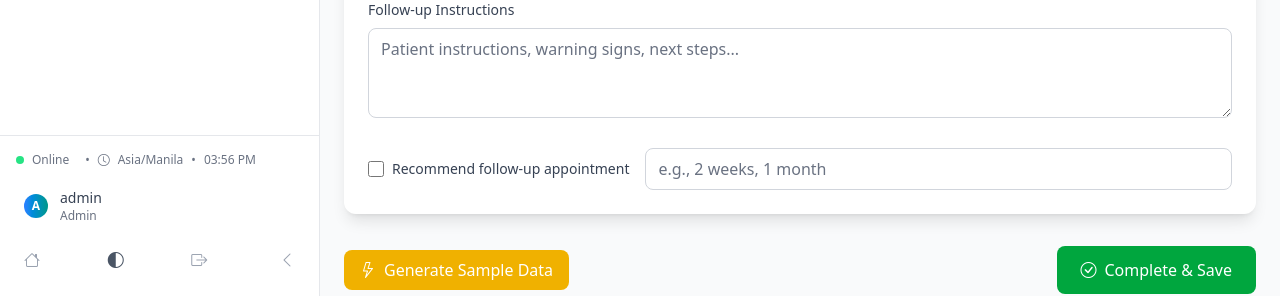
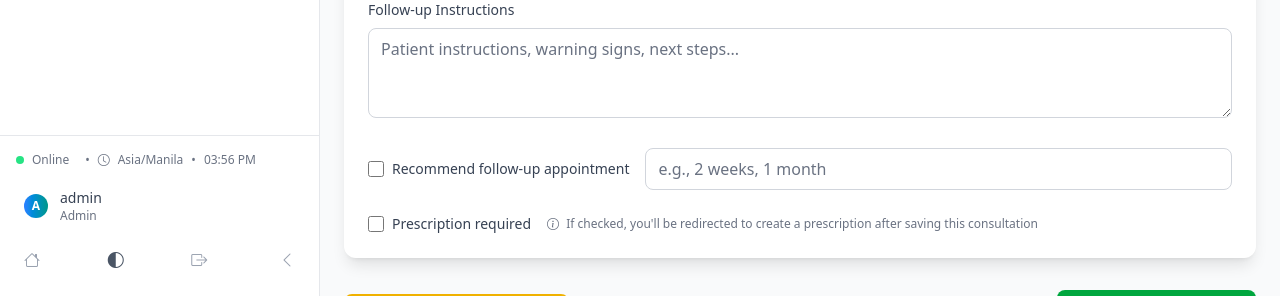
Before and after one commit to MACantara/C.A.R.E, a Flask app: page /consultations/new in a window 1280 px wide. Shown: the part 2304-2600 px from the top of the page. Run offline with Flask 3, Linux system fonts and the light colour scheme; a user stored in the database is signed in.

Commit message:
Add prescription handling and context in consultations and prescriptions

```diff
--- a/app/routes/consultations.py
+++ b/app/routes/consultations.py
@@ -119,6 +119,7 @@ def create_consultation():
     patient_id = request.form.get("patient_id")
     appointment_id = request.form.get("appointment_id") or None
     consultation_id = request.form.get("consultation_id") or None  # For updating existing
+    prescription_required = bool(request.form.get("prescription_required"))  # Check if prescription is needed
 
     # Validation
     if not patient_id:
@@ -331,9 +332,20 @@ def create_consultation():
 
         action = "updated" if consultation_id else "completed"
         flash(f"Consultation {action} for {patient.display_name}.", "success")
-        return redirect(
-            url_for("medical_records.patient_records", patient_id=patient_id)
-        )
+
+        # Check if prescription is required and redirect accordingly
+        if prescription_required:
+            return redirect(
+                url_for(
+                    "prescriptions.new_prescription",
+                    patient_id=patient_id,
+                    consultation_id=consultation.id
+                )
+            )
+        else:
+            return redirect(
+                url_for("medical_records.patient_records", patient_id=patient_id)
+            )
 
     except Exception as e:
         db.session.rollback()
--- a/app/templates/medical_dashboard/medical_records/consultation_form.html
+++ b/app/templates/medical_dashboard/medical_records/consultation_form.html
@@ -394,6 +394,19 @@
                                     class="w-full px-3 py-2 border border-gray-300 dark:border-gray-600 rounded-lg focus:outline-none focus:ring-2 focus:ring-green-500 bg-white dark:bg-gray-700 text-gray-900 dark:text-white placeholder-gray-500 dark:placeholder-gray-400">
                             </div>
                         </div>
+
+                        <!-- Prescription Required Checkbox -->
+                        <div class="flex items-center space-x-4 mt-4">
+                            <label class="flex items-center">
+                                <input type="checkbox" name="prescription_required" id="prescription_required"
+                                    class="form-checkbox h-4 w-4 text-blue-600">
+                                <span class="ml-2 text-sm text-gray-700 dark:text-gray-300">Prescription required</span>
+                            </label>
+                            <p class="text-xs text-gray-500 dark:text-gray-400">
+                                <i class="bi bi-info-circle mr-1"></i>
+                                If checked, you'll be redirected to create a prescription after saving this consultation
+                            </p>
+                        </div>
                     </div>
                 </div>
 
```
Also changed, not shown: app/routes/prescriptions.py (+8 -1 lines), app/templates/medical_dashboard/medical_records/prescription_form.html (+31 -0 lines).
